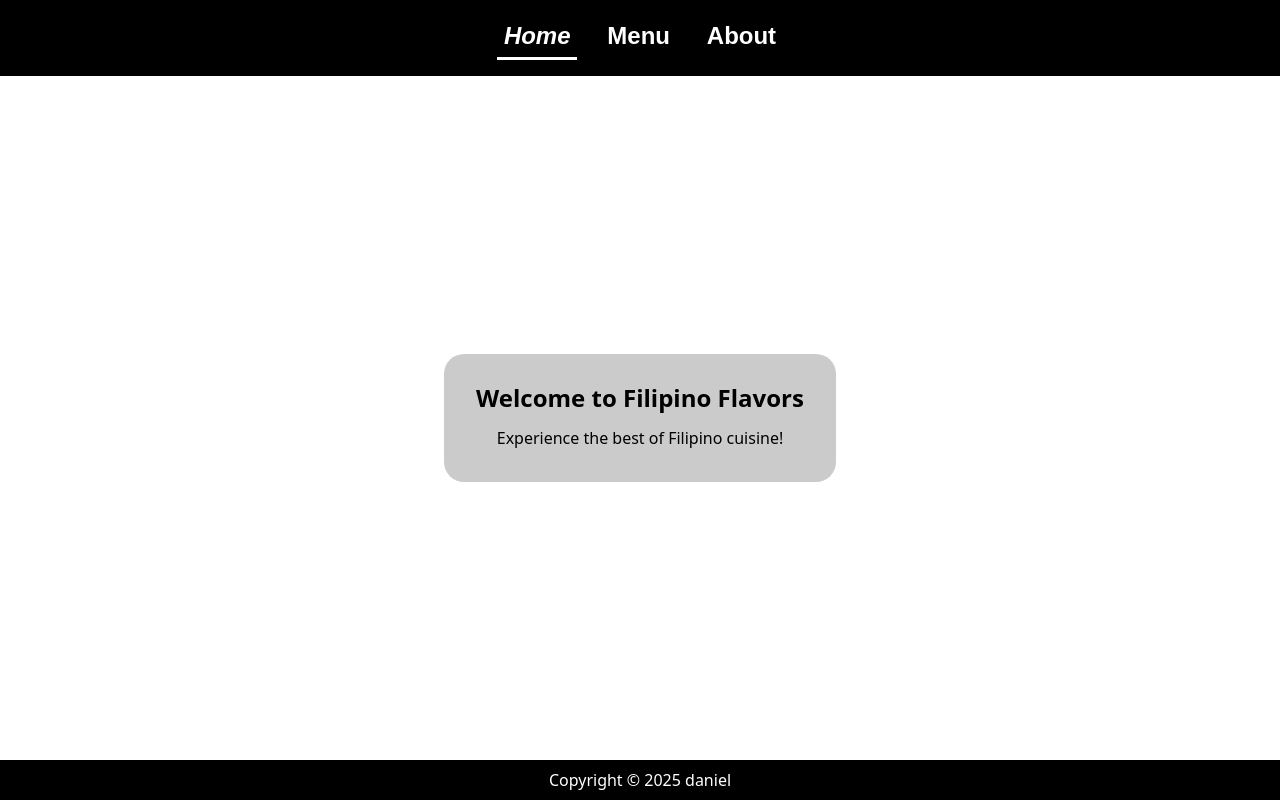
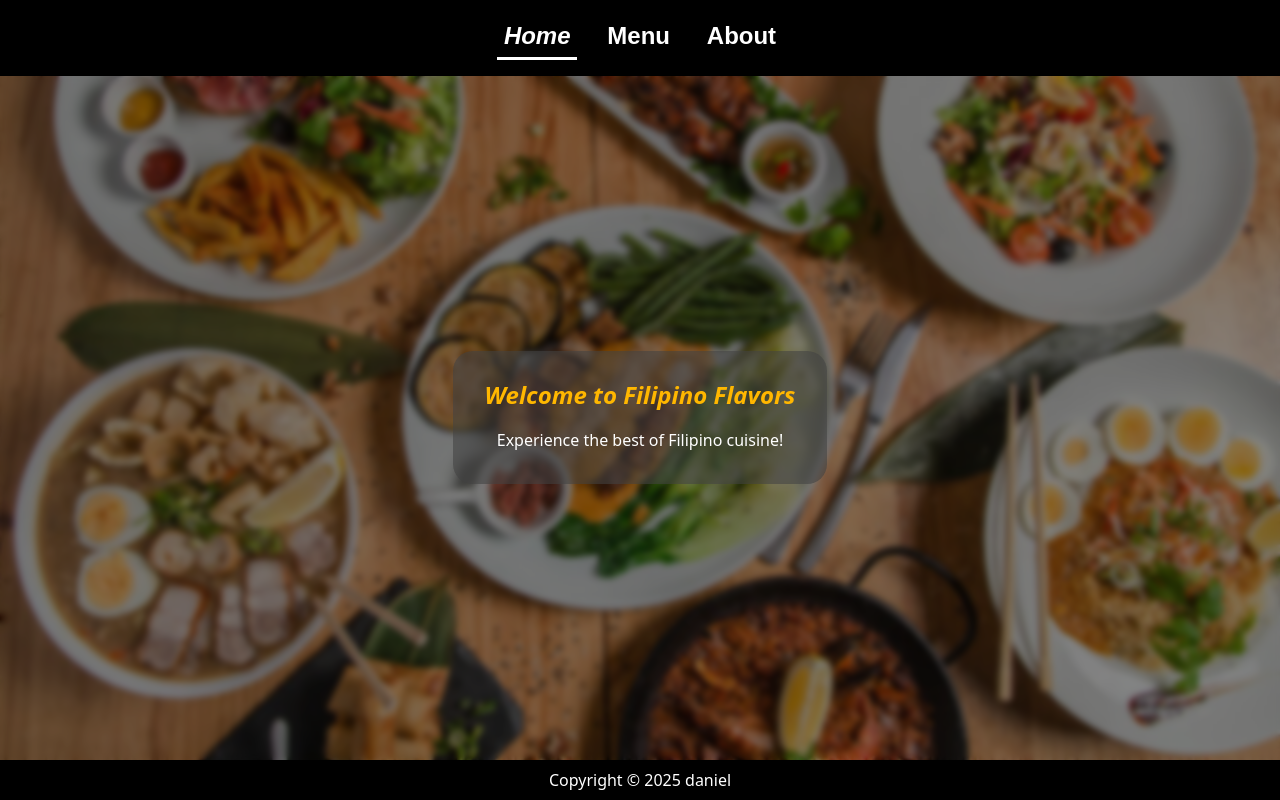
Before and after one commit to daniel0285/restaurant-page, a website built with webpack: page src/template.html in a window 1280 px wide. Built offline with nearby package versions, Linux system fonts and the light colour scheme.

Commit message:
feat: add transition to menu dishes

```diff
--- a/src/about.js
+++ b/src/about.js
@@ -6,7 +6,7 @@ export function renderAboutContent() {
   about.classList.add("about");
 
   about.innerHTML = `
-      <h2>Contact Us</h2>
+      <h1>Contact Us</h1>
       <p>Visit us at:</p>
       <address>
       123 Filipino Street, Manila, Philippines<br>
--- a/src/styles.css
+++ b/src/styles.css
@@ -11,8 +11,12 @@ html {
 }
 
 body {
+  background-image: url("bg.jpg");
+  background-repeat: no-repeat;
+  background-position: center;
+  background-size: cover;
+
   min-height: 100%;
-  background-color: rgb(201, 201, 201);
   line-height: 1.5rem;
   font-size: 1rem;
   font-family: system-ui, -apple-system, BlinkMacSystemFont, "Segoe UI", Roboto,
@@ -34,8 +38,21 @@ ul {
   gap: 1.5rem;
   padding: 1rem;
   background-color: black;
+  min-width: 100%;
+}
 
-  min-width: 100%;
+h1,
+h2 {
+  text-align: center;
+  margin-bottom: 5px;
+  color: rgb(255, 183, 0);
+  font-style: italic;
+}
+
+p,
+address {
+  color: white;
+  font-size: 1rem;
 }
 
 .nav-btn {
@@ -65,40 +82,31 @@ ul {
   display: flex;
   justify-content: center;
   align-items: center;
-  background-color: rgb(255, 255, 255);
+  background-color: rgba(0, 0, 0, 0.458);
+  backdrop-filter: blur(3px);
 }
 
 .home,
-.menu {
+.menu,
+.about {
   display: flex;
   flex-direction: column;
   margin: 3rem 0;
   padding: 2rem;
   border-radius: 20px;
+  max-width: 700px;
+  background-color: rgba(66, 66, 66, 0.586);
 }
 
 .home {
   gap: 1rem;
-
   text-align: center;
-  background-color: rgba(0, 0, 0, 0.203);
-
-  max-width: 500px;
 }
 
 .menu {
   gap: 2rem;
-  max-width: 700px;
-  background-color: rgba(66, 66, 66, 0.27);
-
   h1 {
     font-size: 2rem;
-  }
-
-  h1,
-  h2 {
-    text-align: center;
-    margin-bottom: 3px;
   }
 
   .dishes {
@@ -115,6 +123,12 @@ ul {
     width: 300px;
     height: 250px;
     border-radius: 20px;
+    transition: all 0.3s ease;
+    &:hover {
+      transform: scale(1.1);
+      outline: 3px solid rgb(255, 183, 0);
+      background-color: rgba(50, 50, 50, 0.849);
+    }
   }
 }
 
```
Also changed, not shown: src/bg.jpg (added).
